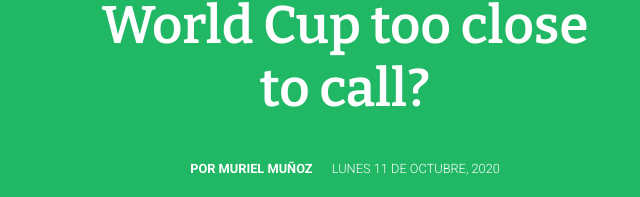
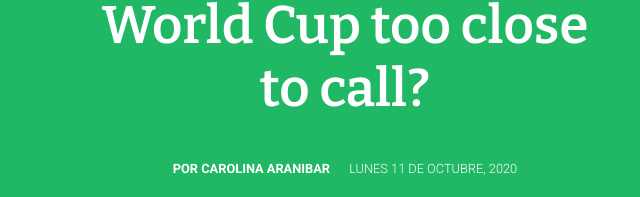
Before and after one commit to CaroAranibar/entregaclase11, a plain HTML site: page index.html in a window 1280 px wide. Shown: the part 795-992 px from the top of the page, 295-935 px from the left. Drawn offline with nearby package versions, Linux system fonts and the light colour scheme.

Commit message:
Update index.html

```diff
--- a/index.html
+++ b/index.html
@@ -17,7 +17,7 @@
             <div class="row justify-content-center">
                 <div class="col-12 col-sm-10 col-md-8 col-lg-6">
                     <h1 class="text-center py-3">Is the 2019 Rugby World Cup too close to call?</h1>
-                    <h6 class="text-center py-3">POR MURIEL MUÑOZ <span class="ml-3 d-none d-lg-inline">Lunes 11 de octubre, 2020</span></h6>
+                    <h6 class="text-center py-3">POR CAROLINA ARANIBAR <span class="ml-3 d-none d-lg-inline">Lunes 11 de octubre, 2020</span></h6>
                     <p class="lead">This year there will be six teams who fancy their chances in what is shaping up to be the most evenly poised Rugby World Cup, ever.</p>
                     <p>Southern hemisphere teams usually dominate proceedings and have won seven of the eight Rugby World Cups held since 1987. This year the six top teams are evenly split between hemispheres and are all capable of beating each other on their day. It might not be a coincidence that all six coaches hail from the southern hemisphere.</p>
                 </div>
```
